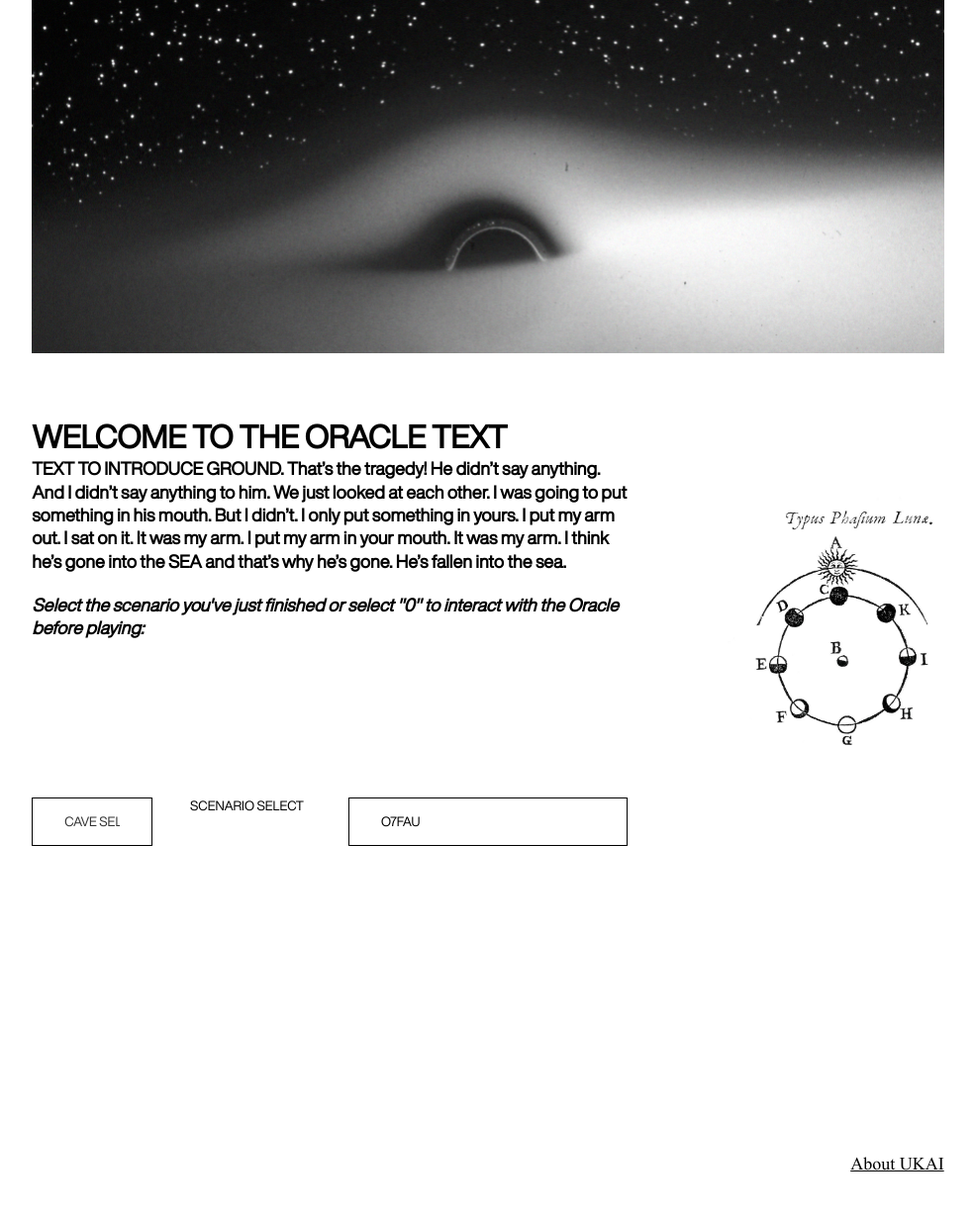
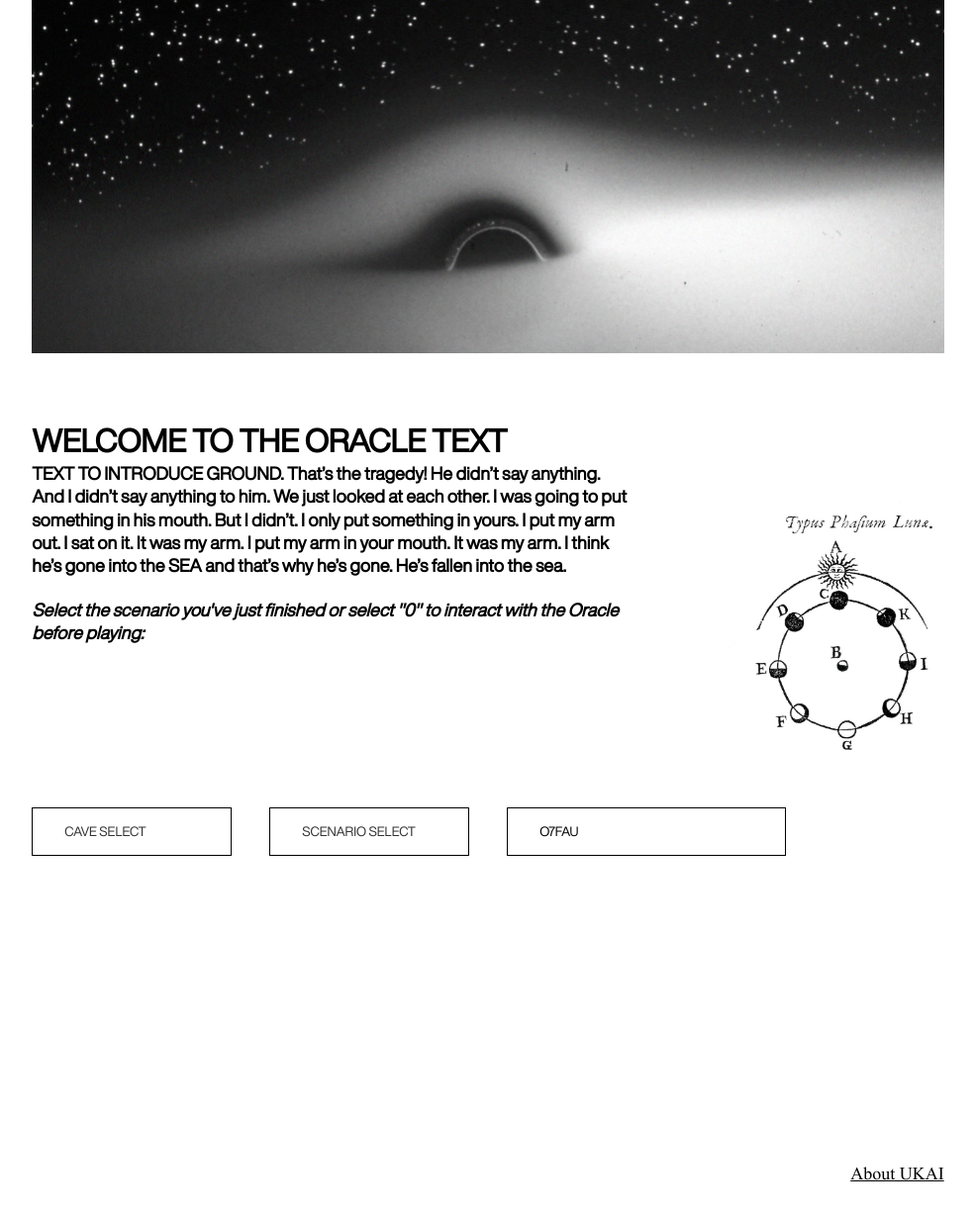
Before and after one commit to Will-Sin/ground-landing-page, a Django app: page / in a window 1280 px wide. Shown: the part 15-1245 px from the top of the page at 99% size, without its empty margins (147-1132 px from the left). Run offline with Django 4.2, Linux system fonts and the light colour scheme.

Commit message:
New Dropdown CSS and JS

```diff
--- a/landing_page/pages/templates/index.html
+++ b/landing_page/pages/templates/index.html
@@ -1,29 +1,34 @@
-{% load static %}
-<link rel="stylesheet" type="text/css" href="{% static 'simple-grid.css' %}">
-<meta name="viewport" content="width=device-width, initial-scale=1, maximum-scale=1">
+ <!DOCTYPE html>
+<html>
+<link rel="stylesheet" type="text/css" href="simple-grid.css">
+
+
+<script>
+</script>
+<body>
 
 <div class="container">
     <div class="row">
         <div class="col-12">
-            <img class="cave-img" src="{% static 'images/cave.png' %}">
+            <img class="cave-img" src="images/cave.png">
         </div>
     </div>
     <div class="row">
         <div class="col-8" style="margin-bottom: 0%;">
-            <h2>WELCOME TO THE ORACLE TEXT</h2>
+            <h2>WELCOME TO THE ORACLE TEXT</h1>
             <h4>TEXT TO INTRODUCE GROUND. That’s the tragedy! He didn’t say anything. And I didn’t say anything to him. We just looked at each other. I was going to put something in his mouth. But I didn’t. I only put something in yours. I put my arm out. I sat on it. It was my arm. I put my arm in your mouth. It was my arm. I think he’s gone into the SEA  and that’s why he’s gone. He’s fallen into the sea. </h4>
             <br>
             <h4 class="input-header-desktop"><i>Select the scenario you've just finished or select "0" to interact with the Oracle before playing:</i></h4>
             <h4 class="cave-scenario-error hide">Please make sure to select a valid CAVE and Scenario ID.</h4>
         </div>
         <div class="col-4" style="margin-bottom: 0%;">
-            <img class="lunar-phases-img" src="{% static 'images/lunar-phases.png' %}">
-            <img class="mini-moon-img" src="{% static 'images/mini-moon.png' %}">
+            <img class="lunar-phases-img" src="images/lunar-phases.png">
+            <img class="mini-moon-img" src="images/mini-moon.png">
         </div>
     </div>
 
     <div class="row">
-        <div class="col-2">
+        <div class="col-3">
             <form>
                 <input
                   class="chosen-value"
@@ -32,7 +37,6 @@
                   placeholder="CAVE SELECT"
                 />
                 <ul class="value-list">
-                  <!-- List of tech giants -->
                   <li>GREEN</li>
                   <li>BEAUTY</li>
                   <li>RAGE</li>
@@ -43,17 +47,27 @@
                 </ul>
               </form>
         </div>
-        <div class="col-2">
-            <select id="scenario_select">
-                <option value="0">SCENARIO SELECT</option>
-                <option value="1">0</option>
-                <option value="2">1</option>
-                <option value="3">2</option>
-                <option value="4">3</option>
-            </select>
+        <div class="col-3">
+            <form>
+                <input
+                  class="chosen-value"
+                  type="text"
+                  value=""
+                  placeholder="SCENARIO SELECT"
+                />
+                <ul class="value-list">
+                  <li>INTRO</li>
+                  <li>1</li>
+                  <li>2</li>
+                  <li>3</li>
+                </ul>
+              </form>
         </div>
         <div class="col-4">
-            <input class="book-id" value="O7FAU" placeholder="Enter your Book Number...">
+            <form>
+                <input class="book-id" value="O7FAU" placeholder="Enter your Book Number...">
+            </form>
+
             </input>
         </div>
     </div>
@@ -134,7 +148,6 @@
         <div class="col-12 console"></div>
     </div>
 
-
     <div class="row" id="footer-row">
         <div class="col-10"></div>
         <div class="col-2">
@@ -142,6 +155,8 @@
         </div>
     </div>
 </div>
+<script src="main.js"></script>
+<script src="recorder.js"></script>
 
-<script src="{% static 'recorder.js' %}"></script>
-<script src="{% static 'main.js' %}"></script>
+</body>
+</html>
```
